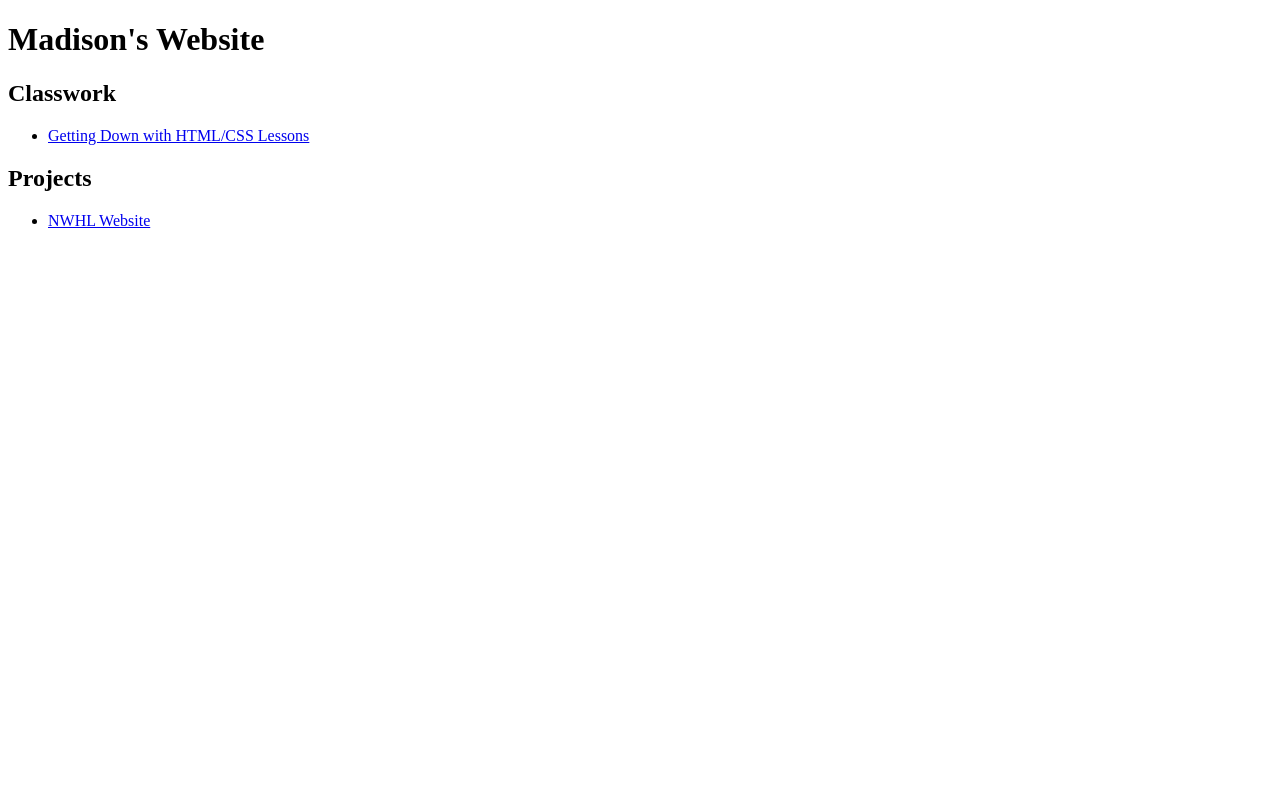
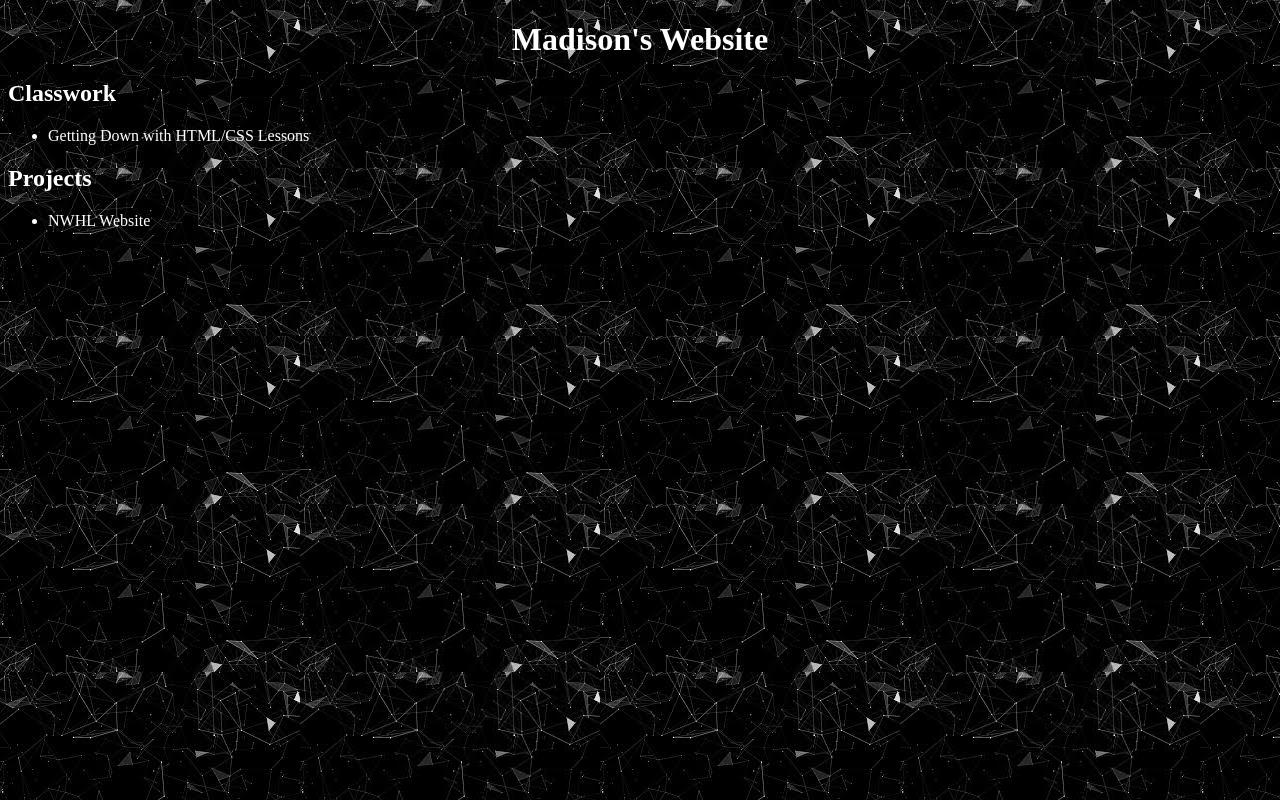
Before and after one commit to Madison-G/itd110, a plain HTML site: page index.html in a window 1280 px wide. Drawn offline with Linux system fonts and the light colour scheme.

Commit message:
Add css to homepage

```diff
--- a/index.html
+++ b/index.html
@@ -4,8 +4,21 @@
 <meta charset="utf-8">
 <title>Madison's Website</title>
 </head>
+<style>
+ body{
+	background-image: url("black-background.jpg")
+}
+  body {
+	color: #FFF;
+
+}  a, a:visited {
+          color: #FFF;
+          text-decoration: none;
+      }
+
+</style>
 <body>
-<h1>Madison's Website</h1>
+<center><h1>Madison's Website</h1></center>
 <h2>Classwork</h2>
 <ul>
   <li><a href="gdw">Getting Down with HTML/CSS Lessons</a></li>
```
Also changed, not shown: black-background.jpg (added).
